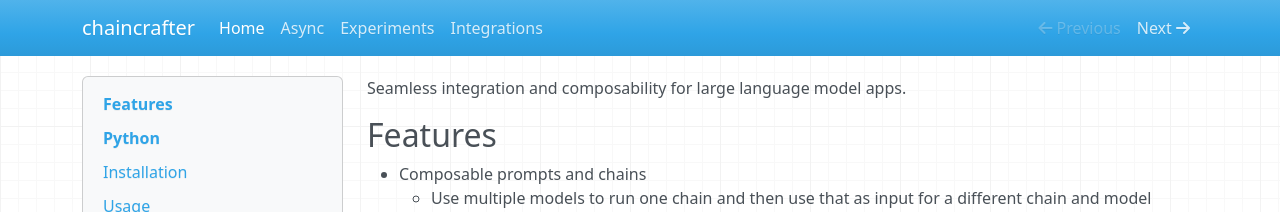
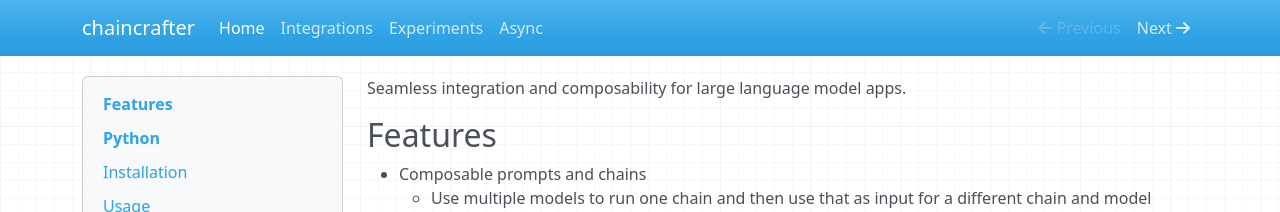
Before and after one commit to rudolfolah/chaincrafter, an MkDocs documentation site: the page built from docs/docs/docs/index.md, in a window 1280 px wide. Shown: the top 212 px of the page. Built offline with MkDocs 1.6.1, drawn with Linux system fonts in a browser that asks for light colours; nearby versions of some CDN libraries; some of the changed lines change nothing that is shown.

Commit message:
docs: navigation order updated

```diff
--- a/docs/docs/mkdocs.yml
+++ b/docs/docs/mkdocs.yml
@@ -1,4 +1,9 @@
 site_name: chaincrafter
+nav:
+  - Home: index.md
+  - integrations.md
+  - experiments.md
+  - async.md
 plugins:
   - mermaid2
   - include-markdown
```
